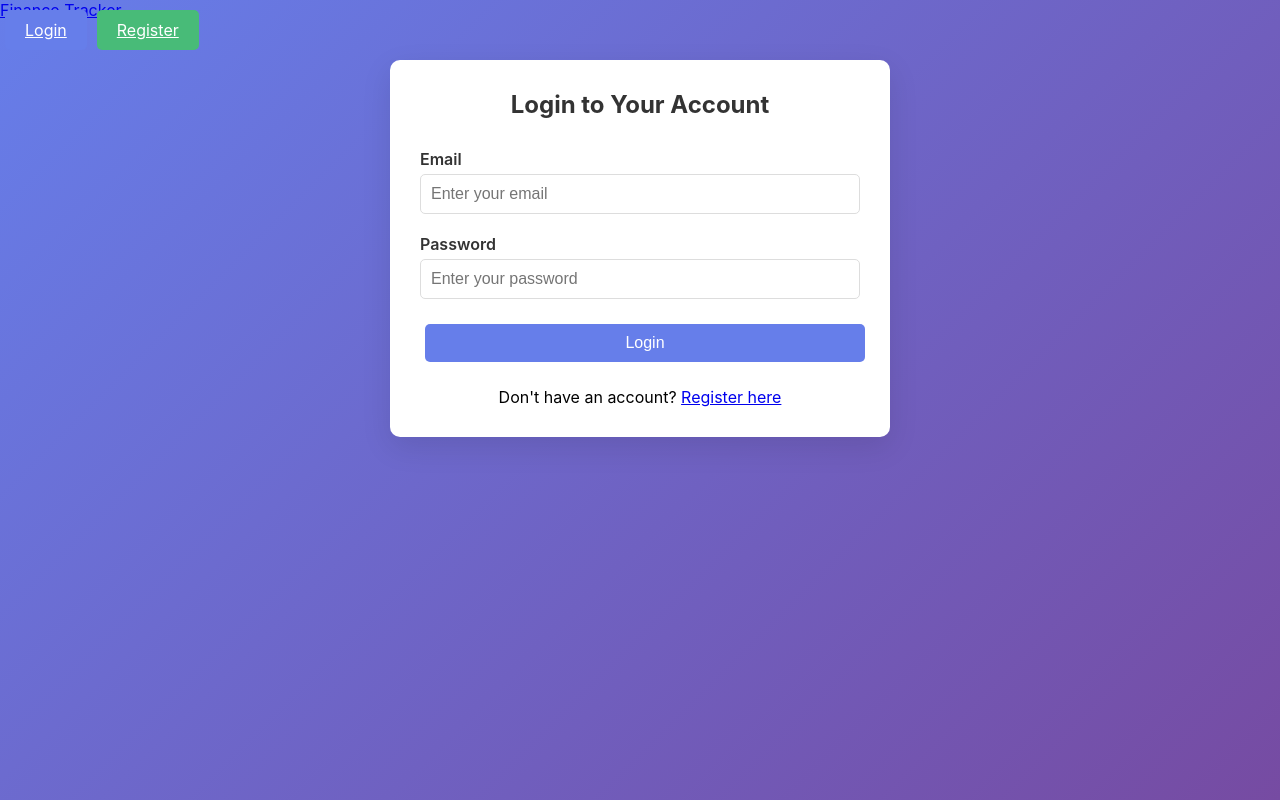
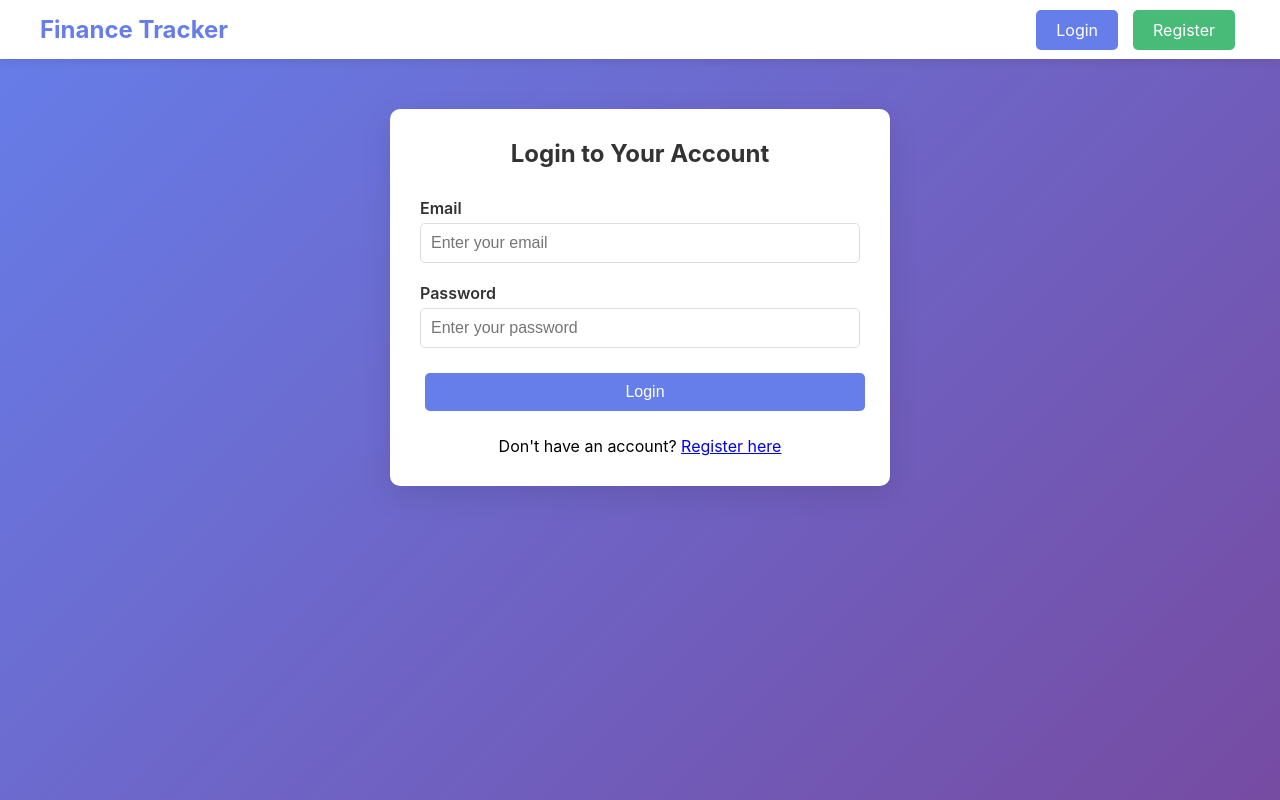
Before and after one commit to Moni-Chaurasiya/Personal-Finance-Tracker, a React (Vite) app in the folder frontend/: page /login in a window 1280 px wide. Built offline with nearby package versions, Linux system fonts and the light colour scheme; no server answers.

Commit message:
updated navbar

```diff
--- a/frontend/src/components/Navbar.jsx
+++ b/frontend/src/components/Navbar.jsx
@@ -3,21 +3,36 @@ import {Link} from 'react-router-dom'
 
 function Navbar({user,onLogout}){
     return(
-        <nav style={{}}>
-            <div style={{}}>
-                <Link to="/" style={{}}>Finance Tracker</Link>
+        <nav style={{
+            background: 'white',
+      padding: '15px 30px',
+      boxShadow: '0 2px 10px rgba(0,0,0,0.1)',
+      marginBottom: '30px'}}>
+            <div style={{maxWidth: '1200px',
+        margin: '0 auto',
+        display: 'flex',
+        justifyContent: 'space-between',
+        alignItems: 'center'}}>
+                <Link to="/" style={{
+          fontSize: '24px',
+          fontWeight: 'bold',
+          color: '#667eea',
+          textDecoration: 'none'
+        }}>Finance Tracker</Link>
                 <div>
                     {
                         user?(
                             <>
-                            <span style={{}}>Welcome, {user.name}!</span>
-                            <Link to="/add" className="btn btn-primary" style={{}}>Add Transaction</Link>
+                            <span style={{marginRight: '20px', color: '#666'}}>Welcome, {user.name}!</span>
+                            <Link to="/add" className="btn btn-primary" style={{textDecoration: 'none',
+                marginRight: '10px'}}>Add Transaction</Link>
                             <button onClick={onLogout} className='btn btn-danger'>Logout</button>
                             </>
                         ):(
                           <>
-                          <Link to="/login" className="btn btn-primary" style={{}}>Login</Link>
-                          <Link to="/register" className="btn btn-success"style={{}}>Register</Link>
+                          <Link to="/login" className="btn btn-primary" style={{textDecoration: 'none',
+                marginRight: '10px'}}>Login</Link>
+                          <Link to="/register" className="btn btn-success"style={{textDecoration: 'none'}}>Register</Link>
                           </>
                         )
                     }
```
